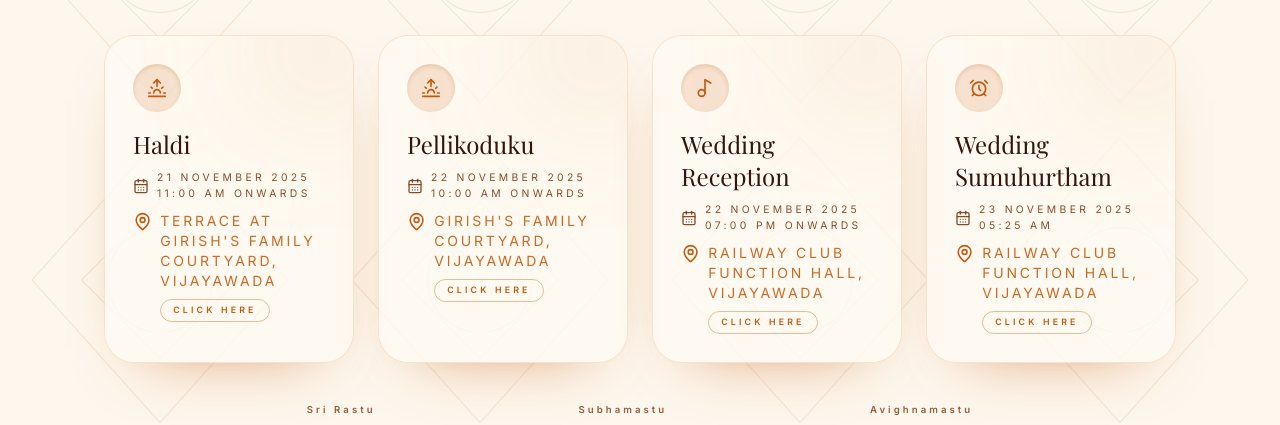
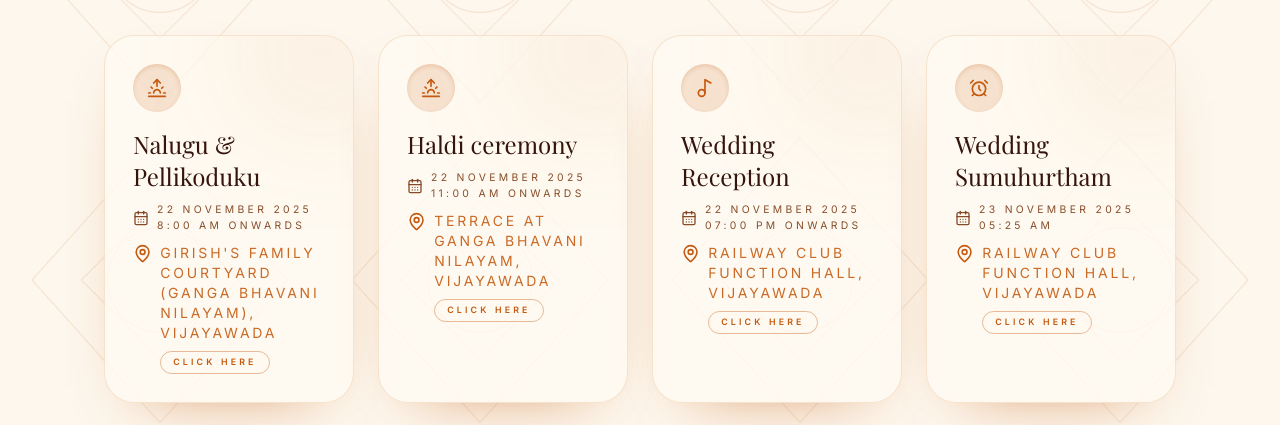
Before and after one commit to pavanseshukumar/gk-wedding, a Next.js app: page / in a window 1280 px wide. Shown: the part 3400-3825 px from the top of the page. Built offline with nearby package versions, Linux system fonts and the light colour scheme.

Commit message:
changes in detail

```diff
--- a/components/Details.tsx
+++ b/components/Details.tsx
@@ -5,18 +5,18 @@ import { AlarmClock, CalendarDays, MapPin, Music2, Sunrise } from "lucide-react"
 
 const details = [
   {
-    title: "Haldi",
-    date: "21 November 2025",
-    time: "11:00 AM onwards",
-    venue: "Terrace at Girish's family courtyard, Vijayawada",
+    title: "Nalugu & Pellikoduku",
+    date: "22 November 2025",
+    time: "8:00 AM onwards",
+    venue: "Girish's Family Courtyard (Ganga Bhavani Nilayam), Vijayawada",
     icon: Sunrise,
     mapUrl: "https://maps.app.goo.gl/pZeAxVj8gn5RsKWi9",
   },
   {
-    title: "Pellikoduku",
+    title: "Haldi ceremony",
     date: "22 November 2025",
-    time: "10:00 AM onwards",
-    venue: "Girish's family courtyard, Vijayawada",
+    time: "11:00 AM onwards",
+    venue: "Terrace at Ganga Bhavani Nilayam,  Vijayawada",
     icon: Sunrise,
     mapUrl: "https://maps.app.goo.gl/pZeAxVj8gn5RsKWi9",
   },
```
